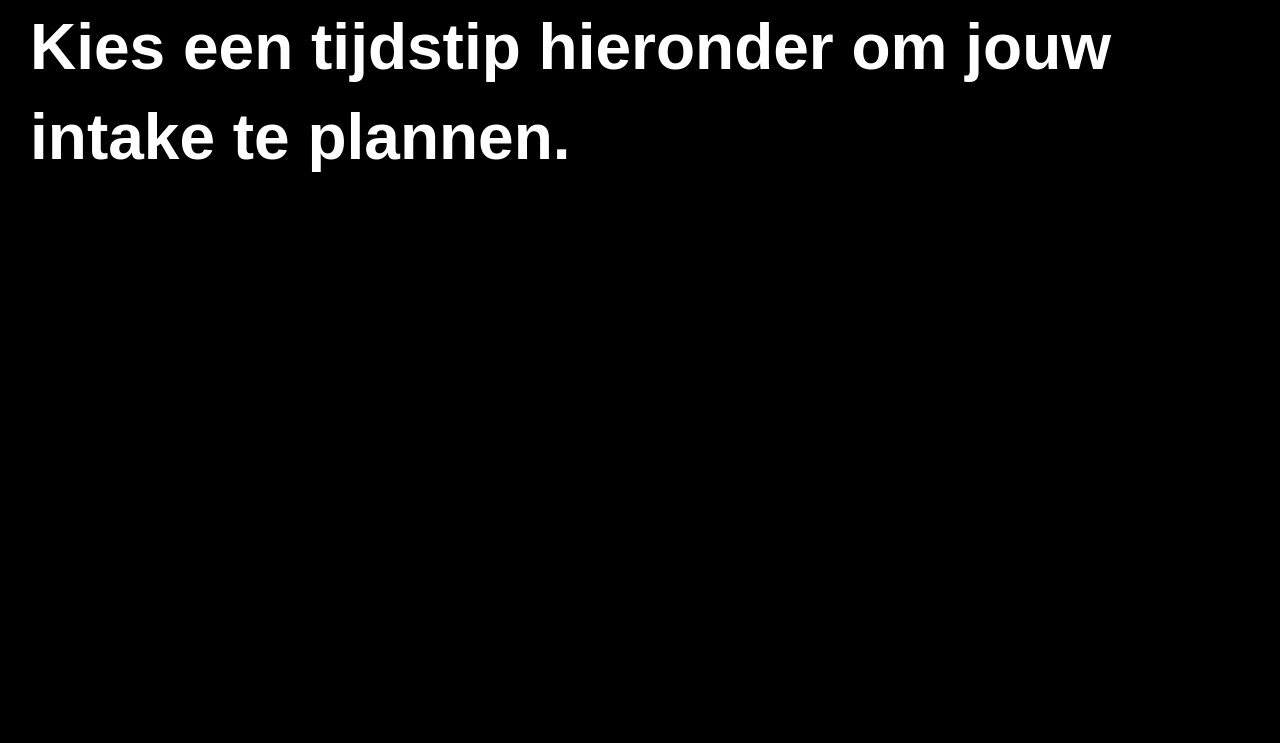
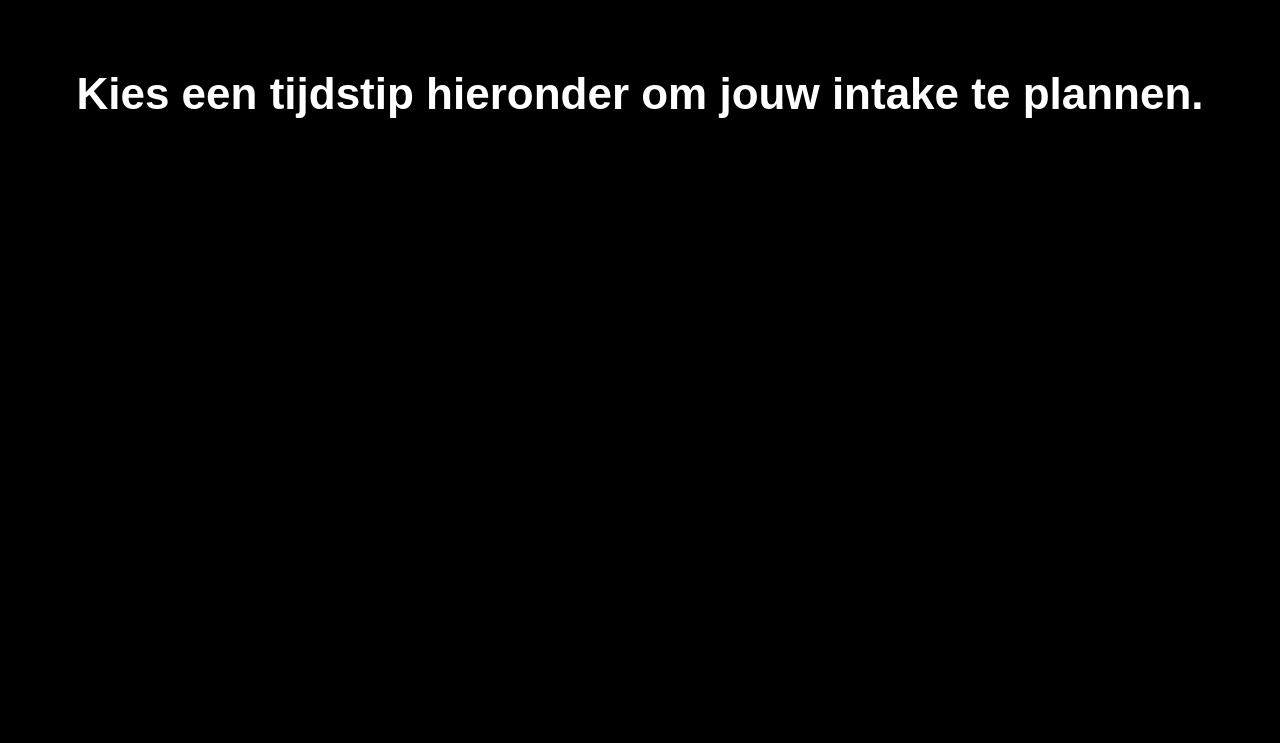
Before and after one commit to K1NGAARON/always-better-brand-management, a plain HTML site: page intake/thanks/index.html in a window 1280 px wide. Shown: the part 57-800 px from the top of the page. Drawn offline with nearby package versions, Linux system fonts and the light colour scheme; a script that the page names is missing; files whose address does not match are found by name; a web font is replaced by a local one.

Commit message:
thank you page

```diff
--- a/intake/css/style.css
+++ b/intake/css/style.css
@@ -1,3 +1,12 @@
 .section.banner .row .form-wrapper {
     color: var(--black);
 }
+
+.thank-you .row {
+    text-align: center;
+    padding-top: 60px;
+}
+
+.thank-you h1 {
+    font-size: 44px;
+}
--- a/intake/thanks/index.html
+++ b/intake/thanks/index.html
@@ -17,6 +17,7 @@
     <link rel="stylesheet" href="/css/card.css">
 
     <link rel="stylesheet" href="/home/css/style.css">
+    <link rel="stylesheet" href="/intake/css/style.css">
 
     <link rel="apple-touch-icon" sizes="180x180" href="/assets/favicon/apple-touch-icon.png">
     <link rel="icon" type="image/png" sizes="32x32" href="/assets/favicon/favicon-32x32.png">
```
